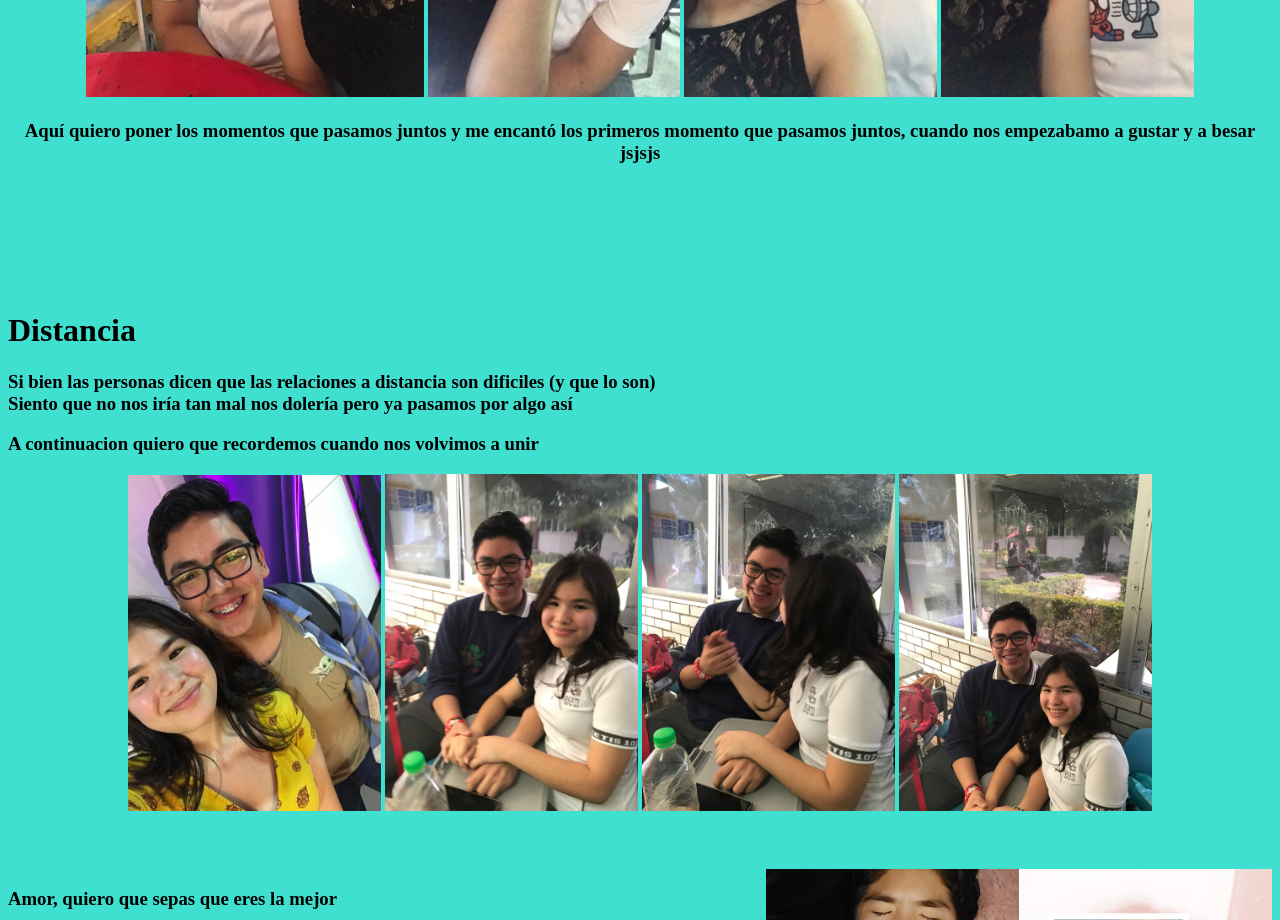
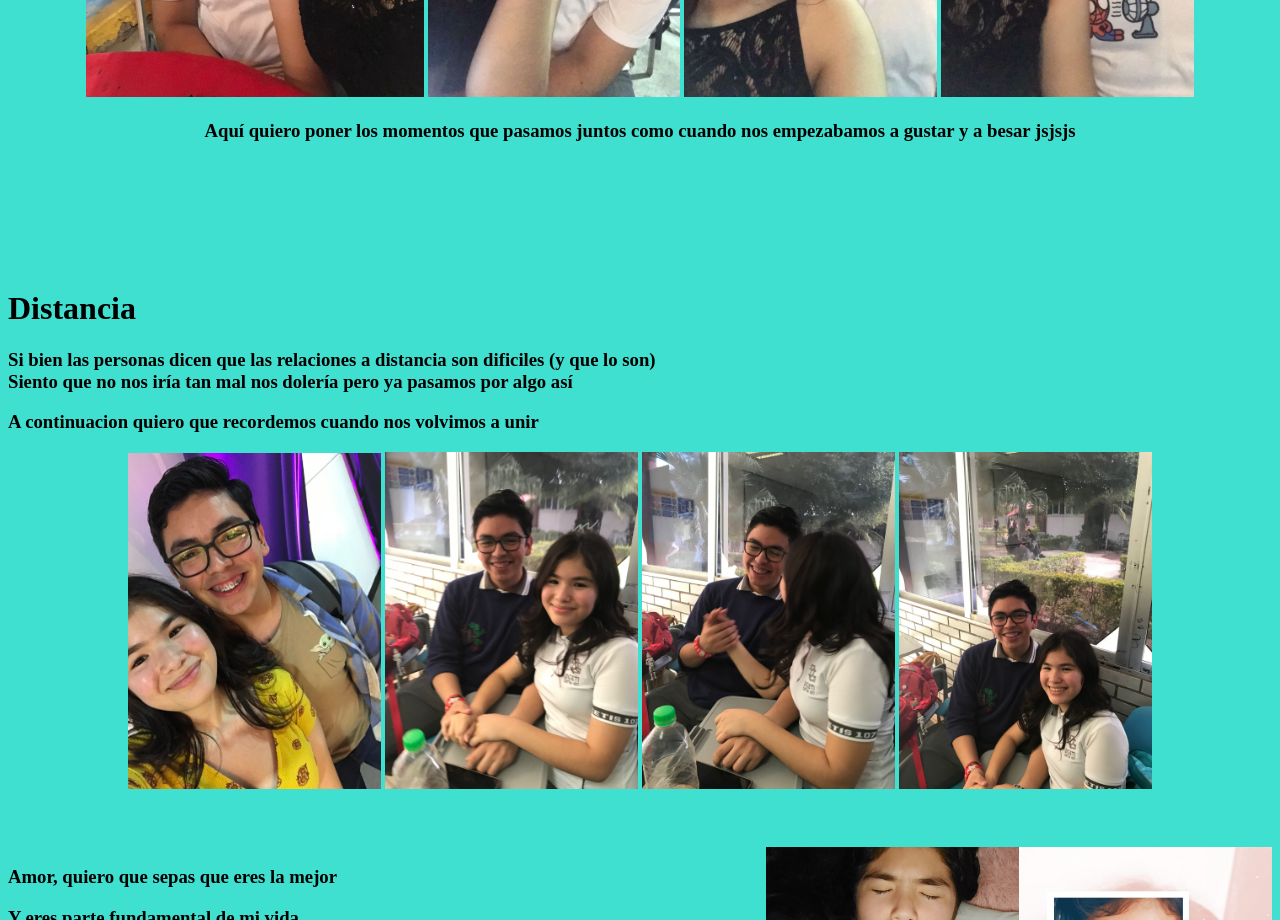
Before and after one commit to teamogreshia/teamogreshia.github.io, a plain HTML site: page index.html in a window 1280 px wide. Shown: the part 2200-3120 px from the top of the page. Drawn offline with Linux system fonts and the light colour scheme.

Commit message:
Add files via upload

```diff
--- a/index.html
+++ b/index.html
@@ -64,7 +64,7 @@
         <img class="big" src="images/nobios10.jpg" alt="">
         <img class="big" src="images/nobios11.jpg" alt="">
         <img class="big" src="images/nobios12.jpg" alt="">
-        <h3> Aquí quiero poner los momentos que pasamos juntos y me encantó los primeros momento que pasamos juntos, cuando nos empezabamo a gustar y a besar jsjsjs</h3>
+        <h3> Aquí quiero poner los momentos que pasamos juntos como cuando nos empezabamos a gustar y a besar jsjsjs</h3>
     </div>
     <br><br><br><br><br><br>
     <div class="sorry">
```
